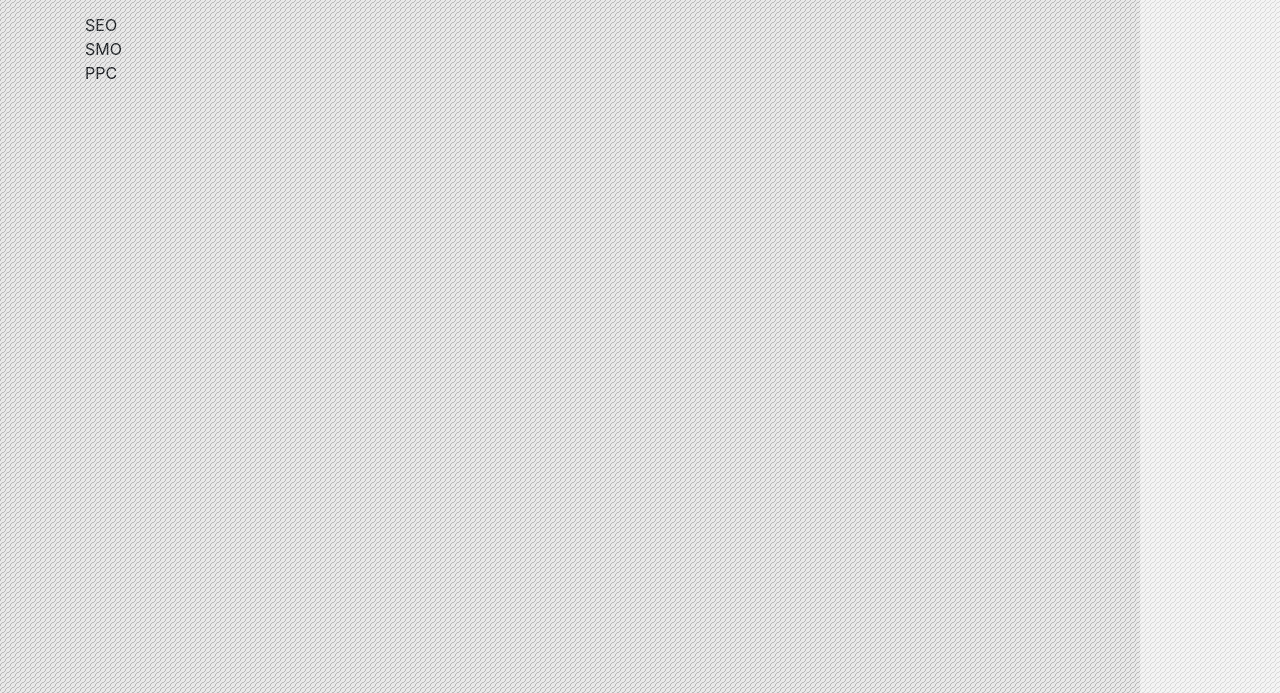
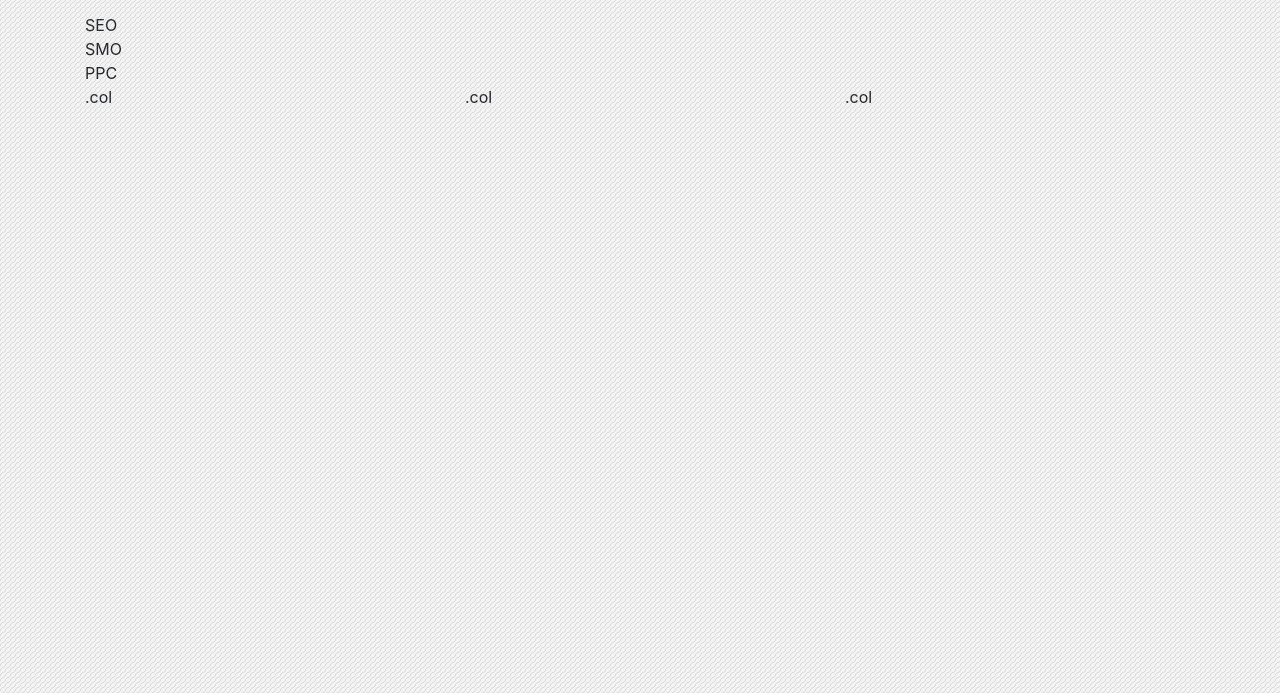
Before and after one commit to seosmoppc/seosmoppc.github.io, a plain HTML site: page index.html in a window 1280 px wide. Shown: the part 107-800 px from the top of the page. Drawn offline with nearby package versions, Linux system fonts and the light colour scheme.

Commit message:
Update index.html

```diff
--- a/index.html
+++ b/index.html
@@ -57,14 +57,14 @@
   <div class="col-lg-8 col-md-6 col-sm-4 col">PPC</div>
 </div>
 </div>
-    <div class="container" id="banner">
+    <div class="container">
  <div class="row">
   <div class="col">.col</div>
   <div class="col">.col</div>
   <div class="col">.col</div>
 </div>
 </div>
-                  <div id="banner">
+<div id="banner">
  <div class="row">
   <div class="col">.col</div>
   <div class="col">.col</div>
```
